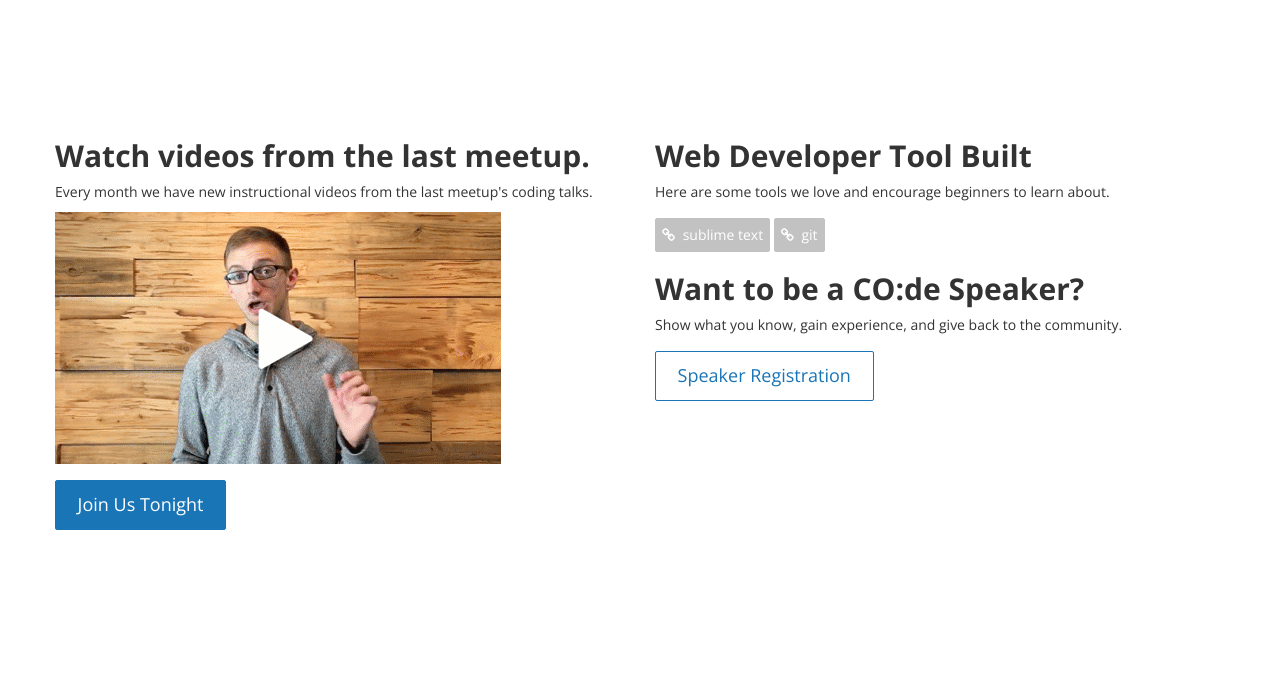
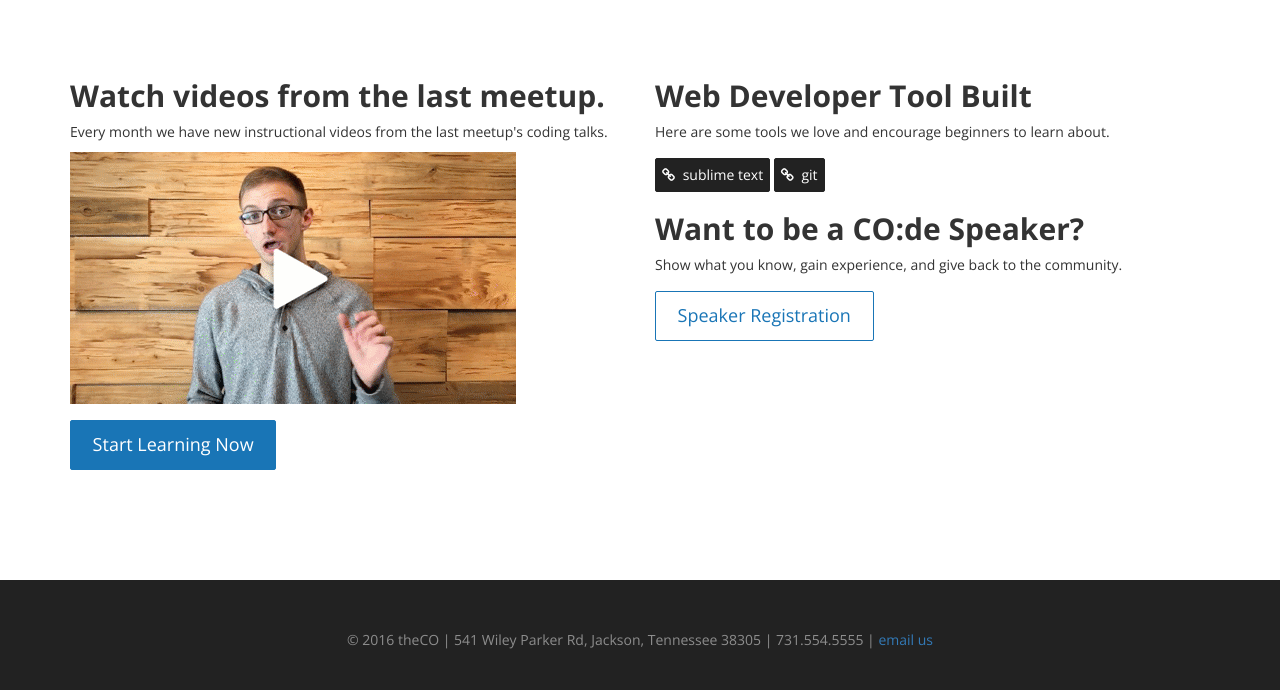
Before and after one commit to attheCO/code-site, a PHP site: page / in a window 1280 px wide. Shown: the part 554-1244 px from the top of the page. Before the commit the page ends 1084 px from the top, so only its background shows below. Run offline with PHP 8.4, Linux system fonts and the light colour scheme; style sheets or scripts are compiled from the project's sources; some libraries are stand-ins or nearby versions.

Commit message:
adds trans to buttons, fix section spacing

```diff
--- a/assets/less/main.less
+++ b/assets/less/main.less
@@ -14,6 +14,11 @@ h1,h2,h3 {
   color: #fff;
   background: #1975b6;
   margin: 6px 0 0 0;
+  -webkit-transition: all 0.5s ease;
+     -moz-transition: all 0.5s ease;
+      -ms-transition: all 0.5s ease;
+       -o-transition: all 0.5s ease;
+          transition: all 0.5s ease;
 }
 .btn-outline {
 	border: 1px solid #1975b6;
@@ -24,14 +29,15 @@ h1,h2,h3 {
   padding: 6px;
   font-size: 14px;
   color: #fff;
-  background: #c2c2c2;
-  border: solid 1px #c2c2c2;
+  background: #222;
+  border: solid 1px #222;
   .fa-link {
 	  padding: 0 4px 0 0;
 	}
 }
 .section-space {
-	padding: 120px 0;
+	padding-top: 100px;
+  padding-bottom: 100px;
 }
 .navbar-inverse {
   height: 68px;
@@ -113,3 +119,15 @@ h1,h2,h3 {
 	from {background-position:0 0;}
 	to {background-position: 500px 0;}
 }
+.reverse {
+  border: 1px solid #eee;
+  color: white;
+  background: #222;
+  padding: 14px 30px;
+}
+footer {
+	color: #8d8d8d;
+	padding: 50px 0 30px 0;
+	background-color: #222;
+  border-color: #080808;
+}
--- a/index.php
+++ b/index.php
@@ -107,7 +107,7 @@
         <p>
           <a href="https://www.youtube.com/channel/UCylbtOa0TuZeW4m_wN40oBA"><img src="./assets/images/code-videos.gif" alt="code-videos" class="img-responsive"></a>
         </p>
-        <p><a href="https://www.youtube.com/channel/UCylbtOa0TuZeW4m_wN40oBA" class="btn btn-default">Join Us<?php echo $thisMonth; ?></a></p>
+        <p><a href="https://www.youtube.com/channel/UCylbtOa0TuZeW4m_wN40oBA" class="btn btn-default">Start Learning Now</a></p>
 
       </div>
       <div class="col-md-6">
@@ -127,5 +127,15 @@
     </div>
   </div> <!-- /container -->
 
+  <footer>
+    <div class="container">
+      <div class="row">
+        <div class="col-md-8 col-md-offset-2">
+          <p class="text-center">&copy; <?php echo date('Y'); ?> theCO | 541 Wiley Parker Rd, Jackson, Tennessee 38305 |&nbsp;731.554.5555 | <a target="_blank" href="mailto:info@attheco.com">email us</a></p>
+        </div>
+      </div>
+    </div>
+  </footer> <!-- /container -->
+
 </body>
 </html>
```
